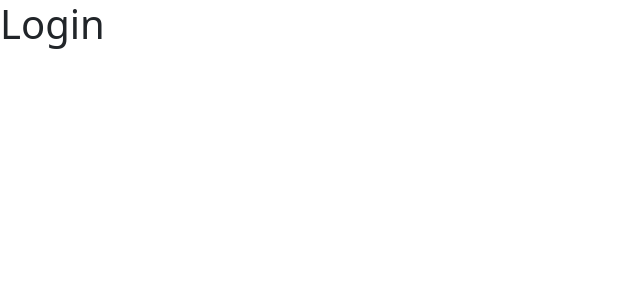
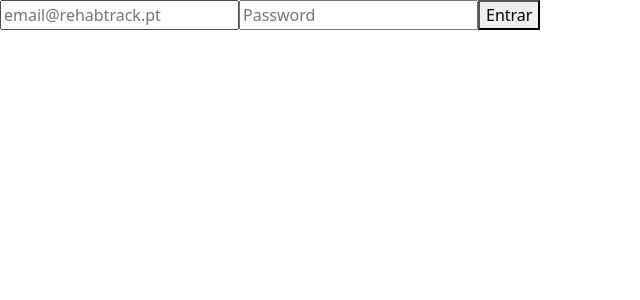
Before and after one commit to sanina13/RehabTrackCRA, a React (Create React App) app: page /login in a window 1280 px wide. Shown: the top 300 px of the page, without its empty margins (0-640 px from the left). Built offline with nearby package versions, Linux system fonts and the light colour scheme.

Commit message:
Add login with Supabase authentication and user context

```diff
--- a/src/pages/Login.js
+++ b/src/pages/Login.js
@@ -1,9 +1,55 @@
-function App() {
+import { useState, useContext } from 'react';
+import { useNavigate } from 'react-router-dom';
+import { UserContext } from '../context/AuthContext';
+import { supabase } from '../services/supabaseClient';
+
+function Login() {
+  const [email, setEmail] = useState('');
+  const [password, setPassword] = useState('');
+  const { login } = useContext(UserContext);
+  const navigate = useNavigate();
+  const [error, setErro] = useState('');
+
+  const handleLogin = async (e) => {
+    e.preventDefault();
+
+    const { data, error: loginError } = await supabase
+      .from('users')
+      .select('*')
+      .eq('email', email)
+      .eq('password', password)
+      .single();
+
+    if (loginError) {
+      setErro('Email ou password incorretos');
+    } else {
+      login(data);
+      if (data.type === 'fisioterapeuta') {
+        navigate('/fisio/dashboard');
+      } else {
+        navigate('/paciente/dashboard');
+      }
+    }
+  };
+
   return (
-    <div>
-      <h1>Login</h1>
-    </div>
+    <form onSubmit={handleLogin}>
+      <input
+        type="email"
+        placeholder="email@rehabtrack.pt"
+        value={email}
+        onChange={(e) => setEmail(e.target.value)}
+      />
+      <input
+        type="password"
+        placeholder="Password"
+        value={password}
+        onChange={(e) => setPassword(e.target.value)}
+      />
+      <button type="submit">Entrar</button>
+      {error && <p style={{ color: 'red' }}>{error}</p>}
+    </form>
   );
 }
 
-export default App;
+export default Login;
```
